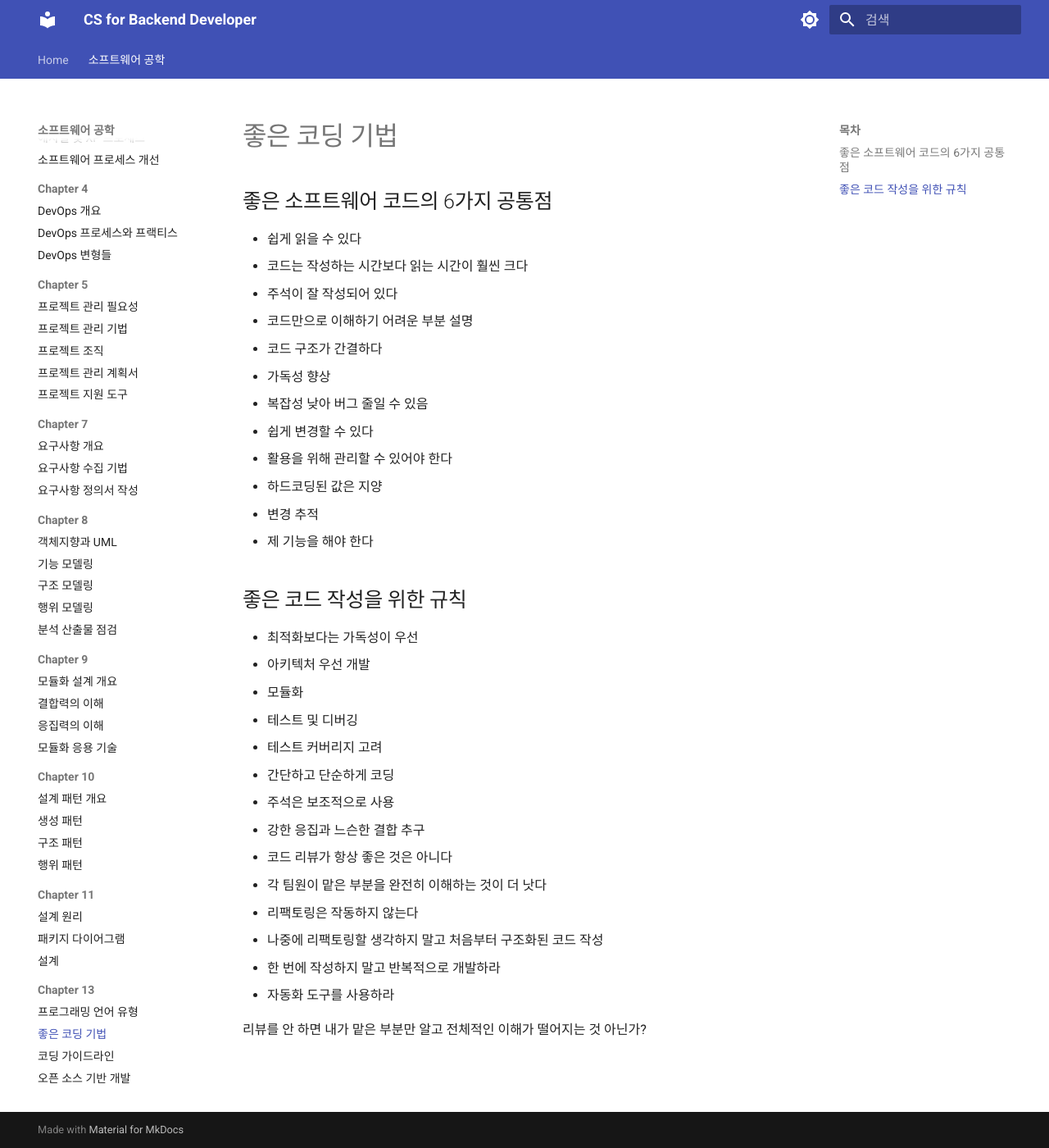
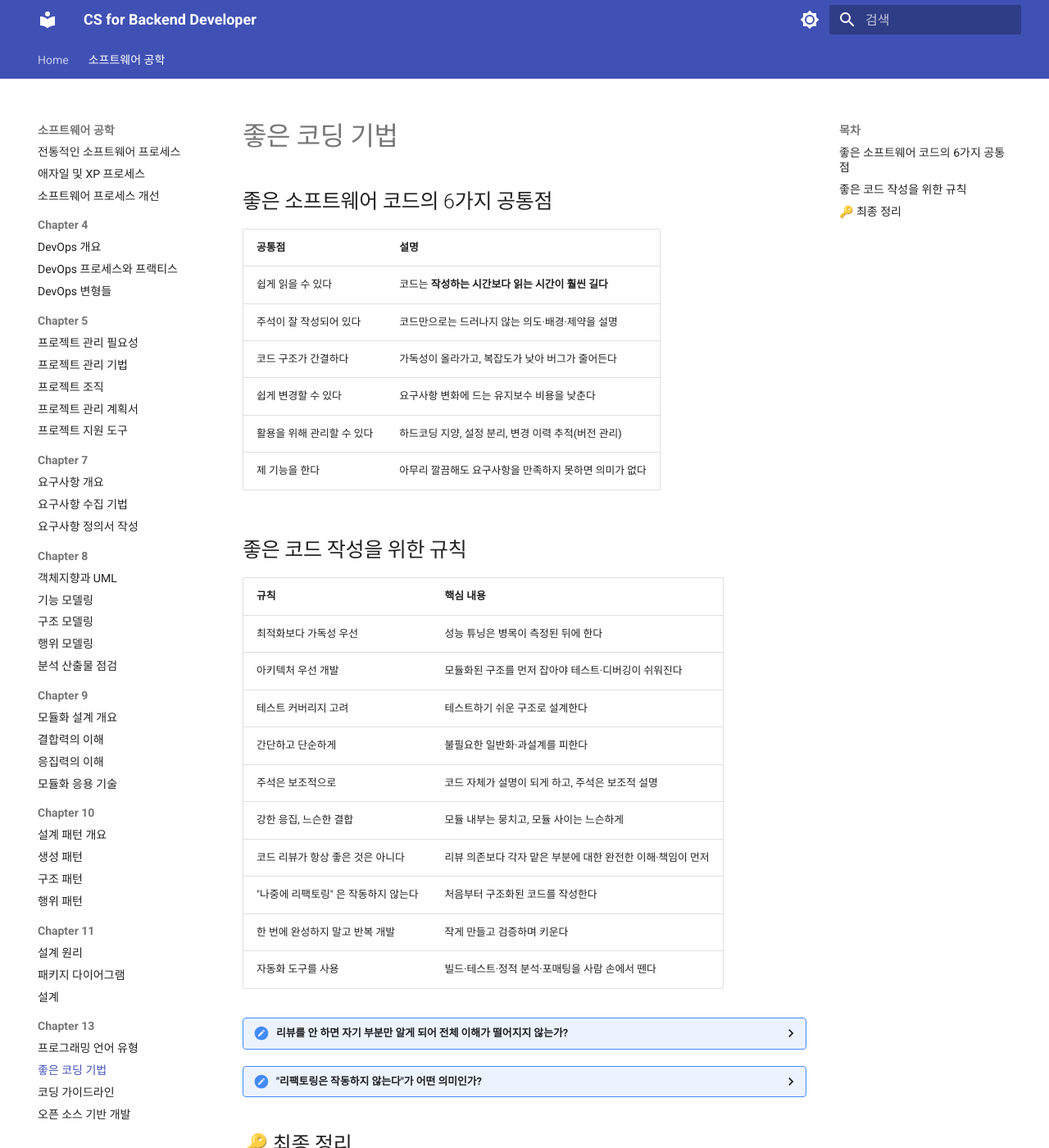
Before and after one commit to CokaNuri/CSBE, an MkDocs documentation site: the page built from docs/software-engineering/Chapter 13/02 좋은 코딩 기법.md, in a window 1280 px wide and 1400 px high. Shown: the whole window at 82% size. Built offline with MkDocs 1.6.1 and Material for MkDocs 9.7.7, drawn with Linux system fonts in a browser that asks for light colours; some of the changed text lies outside the part shown.

Commit message:
Chapter 13 질문 정리

```diff
--- a/docs/software-engineering/Chapter 13/02 좋은 코딩 기법.md
+++ b/docs/software-engineering/Chapter 13/02 좋은 코딩 기법.md
@@ -2,34 +2,52 @@
 
 ## 좋은 소프트웨어 코드의 6가지 공통점
 
-- 쉽게 읽을 수 있다
-  - 코드는 작성하는 시간보다 읽는 시간이 훨씬 크다
-- 주석이 잘 작성되어 있다
-  - 코드만으로 이해하기 어려운 부분 설명
-- 코드 구조가 간결하다
-  - 가독성 향상
-  - 복잡성 낮아 버그 줄일 수 있음
-- 쉽게 변경할 수 있다
-- 활용을 위해 관리할 수 있어야 한다
-  - 하드코딩된 값은 지양
-  - 변경 추적
-- 제 기능을 해야 한다
+| 공통점 | 설명 |
+| --- | --- |
+| 쉽게 읽을 수 있다 | 코드는 **작성하는 시간보다 읽는 시간이 훨씬 길다** |
+| 주석이 잘 작성되어 있다 | 코드만으로는 드러나지 않는 의도·배경·제약을 설명 |
+| 코드 구조가 간결하다 | 가독성이 올라가고, 복잡도가 낮아 버그가 줄어든다 |
+| 쉽게 변경할 수 있다 | 요구사항 변화에 드는 유지보수 비용을 낮춘다 |
+| 활용을 위해 관리할 수 있다 | 하드코딩 지양, 설정 분리, 변경 이력 추적(버전 관리) |
+| 제 기능을 한다 | 아무리 깔끔해도 요구사항을 만족하지 못하면 의미가 없다 |
+
+
 
 ## 좋은 코드 작성을 위한 규칙
 
-- 최적화보다는 가독성이 우선
-- 아키텍처 우선 개발
-  - 모듈화
-  - 테스트 및 디버깅
-- 테스트 커버리지 고려
-- 간단하고 단순하게 코딩
-- 주석은 보조적으로 사용
-- 강한 응집과 느슨한 결합 추구
-- 코드 리뷰가 항상 좋은 것은 아니다
-  - 각 팀원이 맡은 부분을 완전히 이해하는 것이 더 낫다
-- 리팩토링은 작동하지 않는다
-  - 나중에 리팩토링할 생각하지 말고 처음부터 구조화된 코드 작성
-- 한 번에 작성하지 말고 반복적으로 개발하라
-- 자동화 도구를 사용하라
+| 규칙 | 핵심 내용 |
+| --- | --- |
+| 최적화보다 가독성 우선 | 성능 튜닝은 병목이 측정된 뒤에 한다 |
+| 아키텍처 우선 개발 | 모듈화된 구조를 먼저 잡아야 테스트·디버깅이 쉬워진다 |
+| 테스트 커버리지 고려 | 테스트하기 쉬운 구조로 설계한다 |
+| 간단하고 단순하게 | 불필요한 일반화·과설계를 피한다 |
+| 주석은 보조적으로 | 코드 자체가 설명이 되게 하고, 주석은 보조적 설명 |
+| 강한 응집, 느슨한 결합 | 모듈 내부는 뭉치고, 모듈 사이는 느슨하게 |
+| 코드 리뷰가 항상 좋은 것은 아니다 | 리뷰 의존보다 각자 맡은 부분에 대한 완전한 이해·책임이 먼저 |
+| "나중에 리팩토링" 은 작동하지 않는다 | 처음부터 구조화된 코드를 작성한다 |
+| 한 번에 완성하지 말고 반복 개발 | 작게 만들고 검증하며 키운다 |
+| 자동화 도구를 사용 | 빌드·테스트·정적 분석·포매팅을 사람 손에서 뗀다 |
 
-리뷰를 안 하면 내가 맡은 부분만 알고 전체적인 이해가 떨어지는 것 아닌가?
+
+
+<details>
+<summary>리뷰를 안 하면 자기 부분만 알게 되어 전체 이해가 떨어지지 않는가?</summary>
+
+- 리뷰의 대표적 효익 중 하나가 지식 전파와 버스 팩터(특정 인원 이탈 시 프로젝트가 멈추는 위험) 완화다
+- 리뷰를 없애면 지식 공유 공백은 메워지지 않는다
+
+</details>
+
+<details>
+<summary>"리팩토링은 작동하지 않는다"가 어떤 의미인가?</summary>
+
+리팩토링 기법이 쓸모없다는 뜻이 아니라, "일단 대충 짜고 나중에 정리하자"는 계획이 지켜지지 않는다는 뜻 <br>
+- 나중에는 오지 않는다
+- 방치된 나쁜 구조 위에 코드가 계속 쌓이면 정리 비용이 기하급수로 커진다
+- 처음부터 구조를 잡고, 리팩토링은 상시로 조금씩 한다
+
+</details>
+
+## 🔑 최종 정리
+
+> 한 줄 요약: 좋은 코드는 나중에 고쳐서 만들어지는 것이 아니라, 읽을 사람을 염두에 두고 처음부터 구조적으로 쓴다
```
Also changed, not shown: docs/software-engineering/Chapter 11/03 설계.md (+78 -0 lines), docs/software-engineering/Chapter 13/03 코딩 가이드라인.md (+12 -13 lines), docs/software-engineering/Chapter 13/04 오픈 소스 기반 개발.md (+28 -16 lines).
